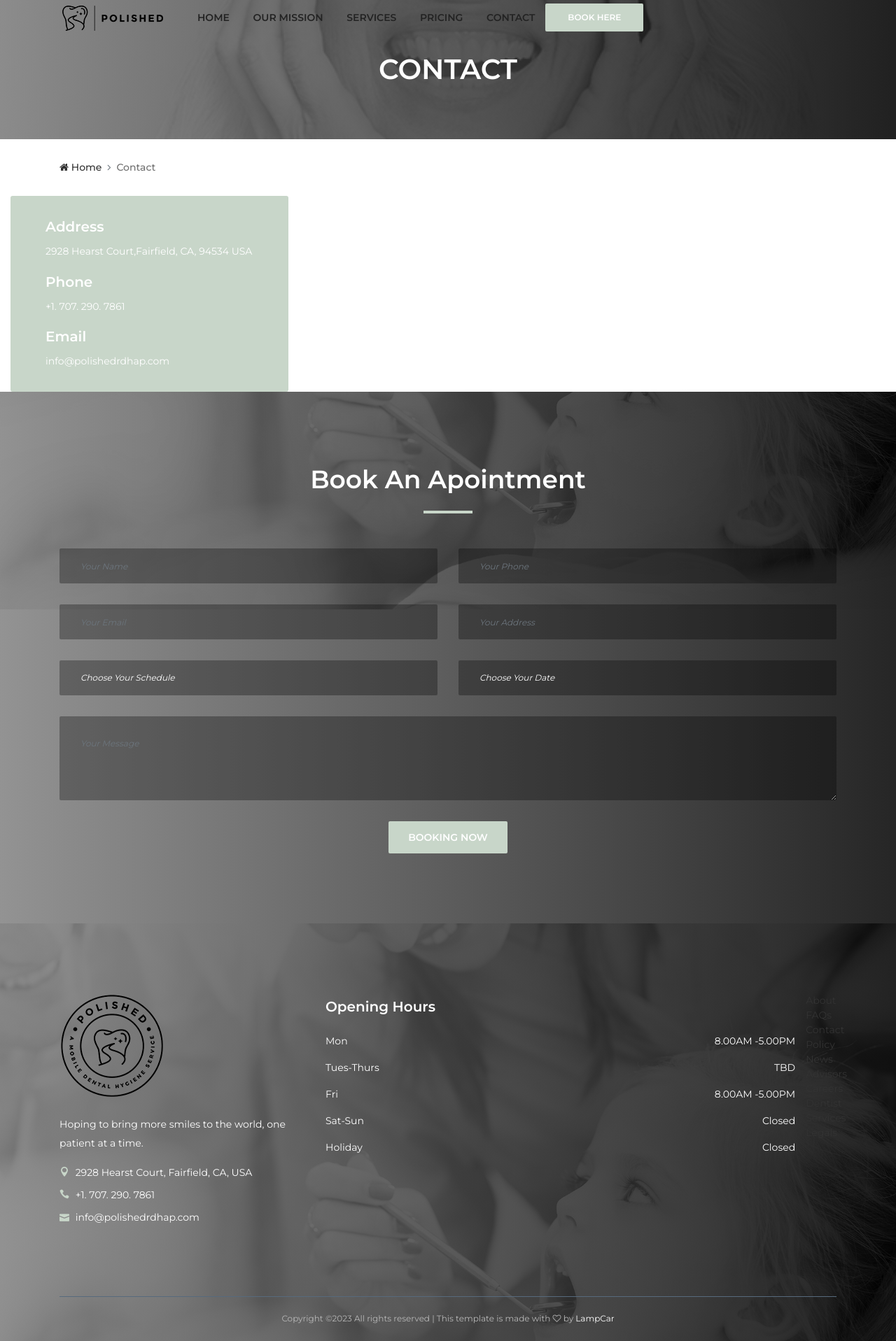
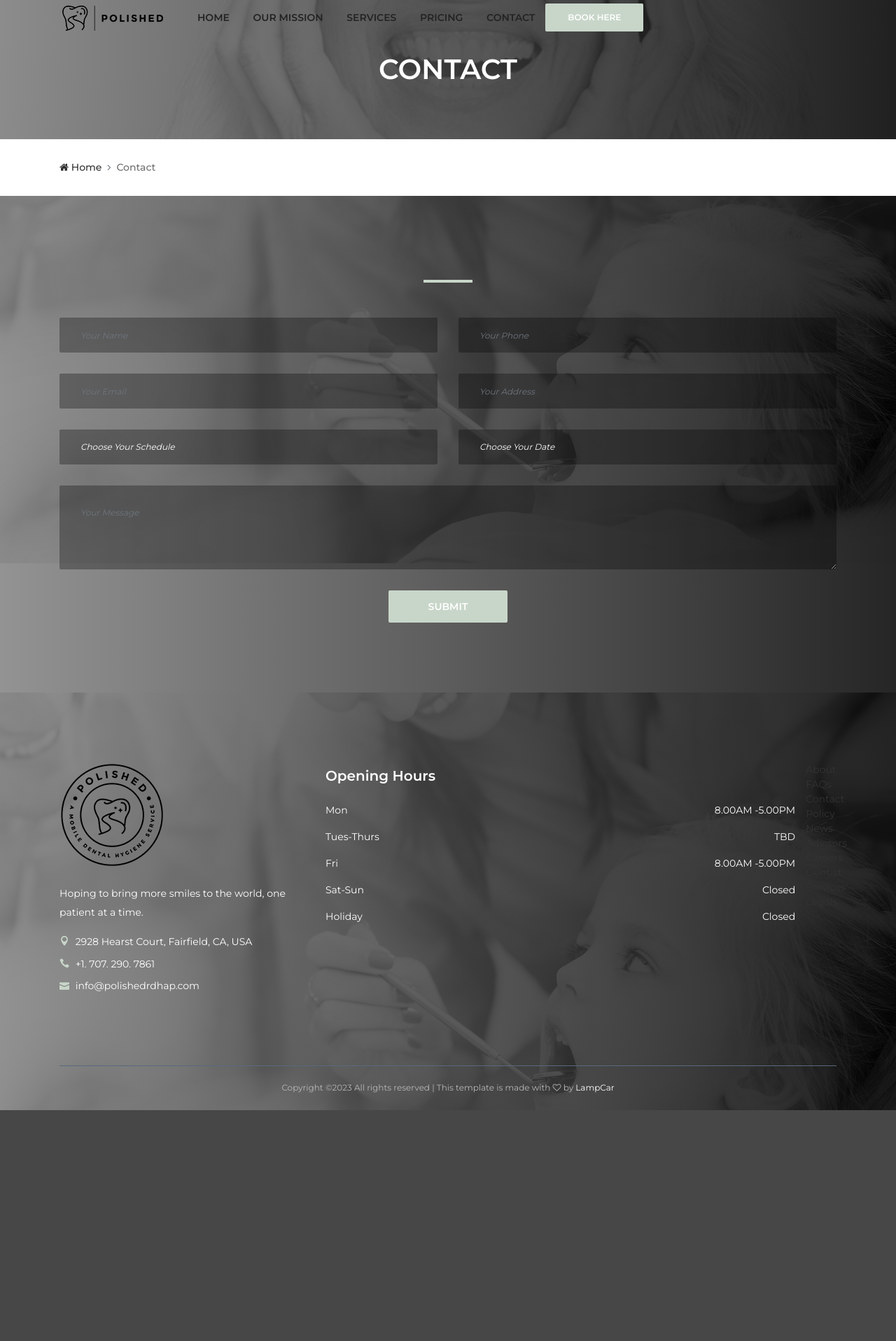
Before and after one commit to bjlamphiear/PolishedDjango, a Django app: page /contact.html in a window 1280 px wide. Shown: the part 41-1958 px from the top of the page at 70% size. After the commit the page ends 1628 px from the top, so only its background shows below. Run offline with Django 4.2, Linux system fonts and the light colour scheme; some libraries are stand-ins or nearby versions.

Commit message:
formatting fixes

```diff
--- a/website/templates/contact.html
+++ b/website/templates/contact.html
@@ -14,6 +14,7 @@
       <div class="row h-100 align-items-center">
         <div class="col-12">
           <h2 class="title">Contact</h2>
+            <div class="line"></div>
         </div>
       </div>
     </div>
@@ -54,20 +55,6 @@
         </div>
       </div>
 
-      <div class="row">-->
-        <!-- Contact Information -->
-        <div class="col-12 col-md-4">
-          <div class="contact-information">
-            <h5>Address</h5>
-            <p>2928 Hearst Court,Fairfield, CA, 94534 USA</p>
-
-            <h5>Phone</h5>
-            <p>+1. 707. 290. 7861</p>
-
-            <h5>Email</h5>
-            <p class="mb-0">info@polishedrdhap.com</p>
-          </div>
-        </div>
 
 <!-- Book An Oppointment Area Start -->
   <section class="book-an-oppointment-area section-padding-100 bg-img bg-gradient-overlay jarallax clearfix" style="background-image: url({% static 'website/img/bg-img/Child3_BlackW.png' %});">
@@ -76,7 +63,7 @@
         <!-- Section Heading -->
         <div class="col-12">
           <div class="section-heading text-center white">
-            <h2>Book An Apointment</h2>
+            <h2></h2>
             <div class="line"></div>
           </div>
         </div>
@@ -137,7 +124,7 @@
                   </div>
                 </div>
                 <div class="col-12 text-center">
-                  <button type="submit" class="btn dento-btn">Booking Now</button>
+                  <button type="submit" class="btn dento-btn">Submit</button>
                 </div>
               </div>
             </form>
--- a/website/templates/service.html
+++ b/website/templates/service.html
@@ -37,9 +37,10 @@
         <!-- Section Heading -->
         <div class="col-12">
           <div class="line">
-            <p>How It Works: Getting started with Polished is easy. You can reach out to us via phone, email, our website, or simply click the link for new patients. Once we receive your details, we will contact you to discuss your specific needs and explore how we can best assist you. If you have any questions or concerns, please do not hesitate to get in touch with our team. We are here to help.
+            <p>How It Works: Getting started with Polished is easy. You can reach out to us via phone, email, our website, or simply click the link for new patients. Once we receive your details, we will contact you to discuss your specific needs and explore how we can best assist you. If you have any questions or concerns, please do not hesitate to get in touch with our team. We are here to help. </p>
 
-            What to Expect During Your First Visit: The initial visit includes an oral hygiene assessment, an oral cancer screening, a teeth cleaning, a fluoride treatment, and personalized oral hygiene instructions tailored to the patient's unique needs. This appointment lasts approximately 60 minutes, allowing us ample time to address your concerns and provide the care you deserve. Before scheduling any further treatment, the RDHAP will discuss the recommended treatment plan with you or your healthcare guardian. Our goal is to align our services with your individual wishes and preferences.</p>
+
+            <p>What to Expect During Your First Visit: The initial visit includes an oral hygiene assessment, an oral cancer screening, a teeth cleaning, a fluoride treatment, and personalized oral hygiene instructions tailored to the patient's unique needs. This appointment lasts approximately 60 minutes, allowing us ample time to address your concerns and provide the care you deserve. Before scheduling any further treatment, the RDHAP will discuss the recommended treatment plan with you or your healthcare guardian. Our goal is to align our services with your individual wishes and preferences.</p>
             <div class="line"></div>
           </div>
         </div>
```
